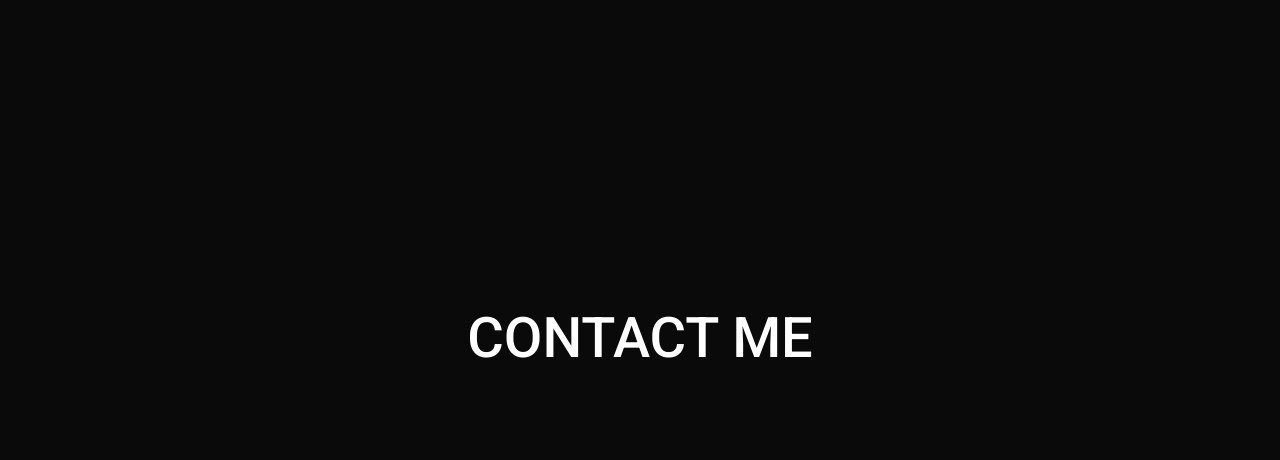
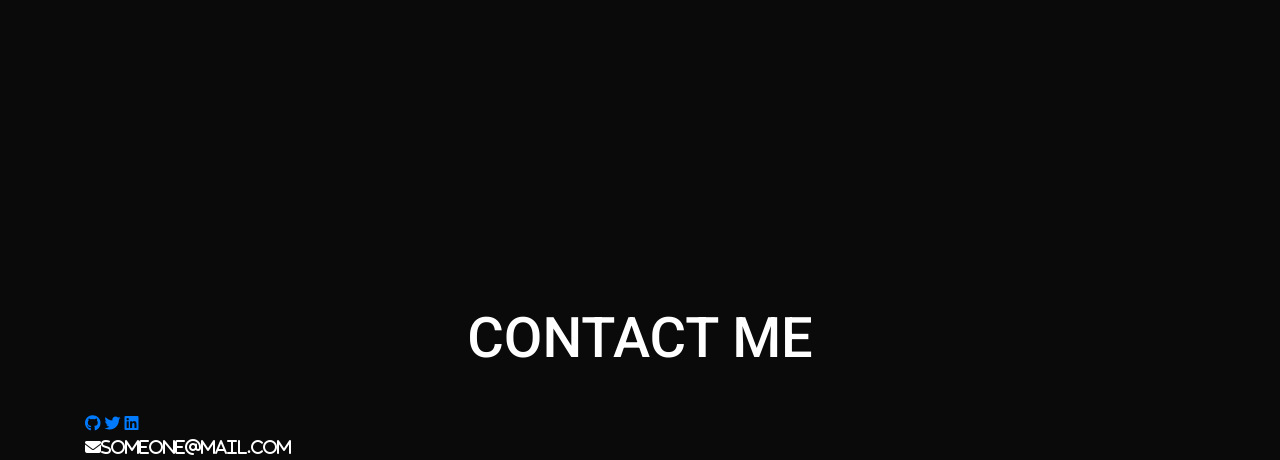
Before and after one commit to costique/bootstrap-portfolio, a plain HTML site: page index.html in a window 1280 px wide. Shown: the part 2169-2629 px from the top of the page. Before the commit the page ends 2581 px from the top, so only its background shows below. Drawn offline with nearby package versions, Linux system fonts and the light colour scheme.

Commit message:
footer icons and links were added

```diff
--- a/css/style.css
+++ b/css/style.css
@@ -161,9 +161,6 @@ h4 {
 
 /* PROJECTS */
 
-section projects_wrapper {
-}
-
 projects_wrapper .h2,
 h2 {
   font-size: 3.5rem;
--- a/index.html
+++ b/index.html
@@ -11,6 +11,10 @@
       crossorigin="anonymous"
     />
     <link rel="stylesheet" href="./css/style.css" />
+    <script
+      src="https://kit.fontawesome.com/64aa48a0ec.js"
+      crossorigin="anonymous"
+    ></script>
     <title>Constantin | Web Dev</title>
   </head>
   <!-- NAVBAR -->
@@ -136,7 +140,20 @@
       <footer id="contact" class="contact_wrapper">
         <div class="container">
           <h2>CONTACT ME</h2>
-          <div class="icons"></div>
+          <div class="icons">
+            <a href="https://github.com/costique"
+              ><i class="fa-brands fa-github"></i
+            ></a>
+            <a href="https://twitter.com/coxtique"
+              ><i class="fa-brands fa-twitter"></i
+            ></a>
+            <a href="https://www.linkedin.com/in/constantin-petre-57b435232/"
+              ><i class="fa-brands fa-linkedin"></i
+            ></a>
+            <div class="email">
+              <i class="fa-solid fa-envelope">someone@mail.com</i>
+            </div>
+          </div>
         </div>
       </footer>
       <!-- FOOTER EXIT -->
```
